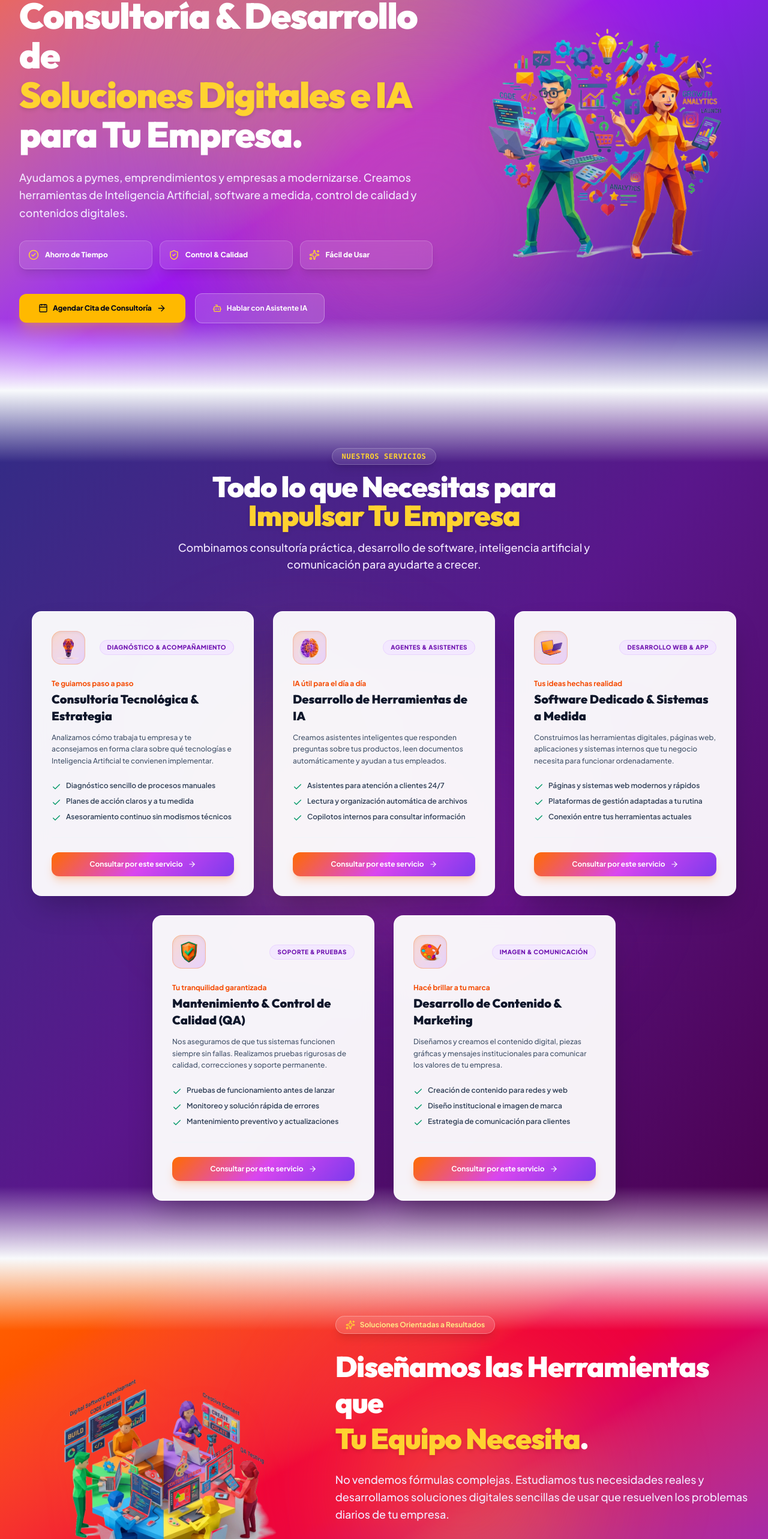
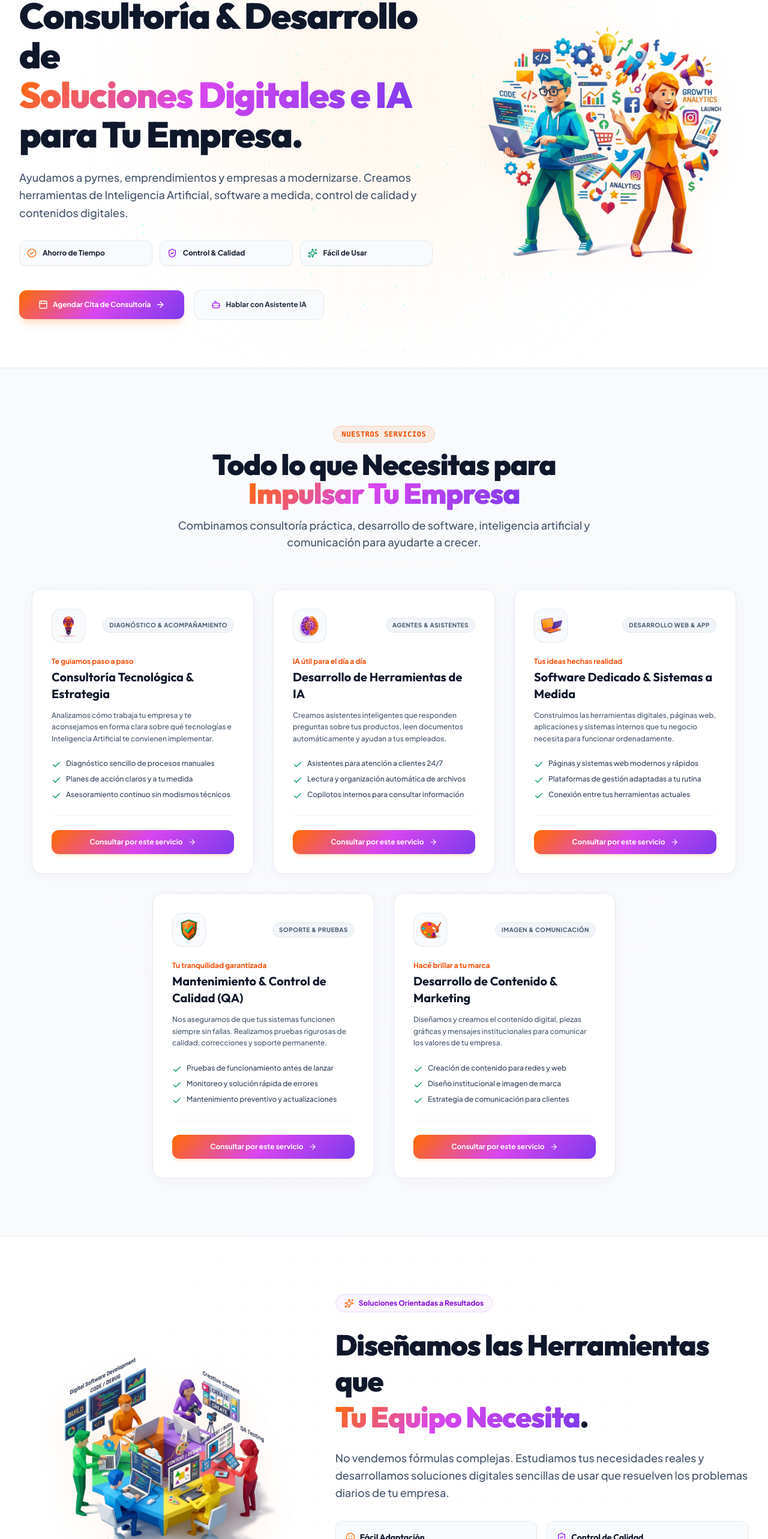
Before and after one commit to iatomica/iatomica, a React (Vite) app: page / in a window 1280 px wide. Shown: the part 189-2755 px from the top of the page at 60% size. Built offline with nearby package versions, Linux system fonts and the light colour scheme.

Commit message:
refactor(ui): balanced layout with pure white image sections and subtle slate/lavender section surfaces

```diff
--- a/src/components/Hero.tsx
+++ b/src/components/Hero.tsx
@@ -8,16 +8,19 @@ interface HeroProps {
   darkMode: boolean;
 }
 
-export const Hero: React.FC<HeroProps> = ({ onOpenBooking, onOpenAiChat }) => {
+export const Hero: React.FC<HeroProps> = ({ onOpenBooking, onOpenAiChat, darkMode }) => {
   return (
-    <section className="relative min-h-[92vh] pt-32 pb-28 flex flex-col justify-center overflow-hidden bg-gradient-to-br from-orange-500 via-purple-600 to-indigo-900 text-white">
+    <section className={`relative min-h-[88vh] pt-32 pb-20 flex flex-col justify-center overflow-hidden transition-colors ${
+      darkMode ? 'bg-slate-950 text-white' : 'bg-white text-slate-900'
+    }`}>
 
-      {/* Background Faded Grid Texture */}
-      <div className="absolute inset-0 bg-grid-faded pointer-events-none opacity-30" />
+      {/* Subtle Faded Grid Background Texture */}
+      <div className="absolute inset-0 bg-grid-faded pointer-events-none opacity-40" />
 
-      {/* Vibrant Ambient Glows */}
-      <div className="absolute top-10 left-1/2 -translate-x-1/2 w-[700px] h-[700px] rounded-full bg-amber-400/30 filter blur-[120px] pointer-events-none" />
-      <div className="absolute bottom-10 right-1/4 w-[500px] h-[500px] rounded-full bg-fuchsia-500/30 filter blur-[100px] pointer-events-none" />
+      {/* Subtle Warm Backdrop Spotlights */}
+      <div className={`absolute top-10 left-1/2 -translate-x-1/2 w-[600px] h-[600px] rounded-full filter blur-[120px] pointer-events-none ${
+        darkMode ? 'bg-purple-900/20 opacity-30' : 'bg-orange-100/60 opacity-60'
+      }`} />
 
       <div className="max-w-7xl mx-auto px-4 sm:px-6 lg:px-8 relative z-10">
         <div className="grid grid-cols-1 lg:grid-cols-12 gap-12 items-center">
@@ -26,36 +29,40 @@ export const Hero: React.FC<HeroProps> = ({ onOpenBooking, onOpenAiChat }) => {
           <div className="lg:col-span-7 space-y-6 text-left">
 
             {/* Friendly Badge */}
-            <div className="inline-flex items-center space-x-2 px-4 py-1.5 rounded-full text-xs font-bold bg-white/15 border border-white/30 text-amber-200 backdrop-blur-md shadow-lg">
-              <HeartHandshake className="w-4 h-4 text-amber-300" />
+            <div className={`inline-flex items-center space-x-2 px-3.5 py-1.5 rounded-full text-xs font-bold border ${
+              darkMode
+                ? 'bg-slate-900 border-slate-800 text-orange-400'
+                : 'bg-orange-50 border-orange-200 text-orange-600'
+            }`}>
+              <HeartHandshake className="w-4 h-4 text-orange-500" />
               <span>Tu Socio Tecnológico de Confianza</span>
             </div>
 
             {/* Main Headline */}
-            <h1 className="text-4xl sm:text-6xl font-black tracking-tight leading-[1.1] text-white">
+            <h1 className={`text-4xl sm:text-6xl font-black tracking-tight leading-[1.1] ${darkMode ? 'text-white' : 'text-slate-900'}`}>
               Consultoría &amp; Desarrollo de <br />
-              <span className="text-amber-300 drop-shadow-md">Soluciones Digitales e IA</span> <br />
+              <span className="text-gradient-brand">Soluciones Digitales e IA</span> <br />
               para Tu Empresa.
             </h1>
 
             {/* Subtitle */}
-            <p className="text-base sm:text-lg max-w-2xl leading-relaxed text-purple-100 font-medium">
+            <p className={`text-base sm:text-lg max-w-2xl leading-relaxed ${darkMode ? 'text-slate-300' : 'text-slate-600 font-medium'}`}>
               Ayudamos a pymes, emprendimientos y empresas a modernizarse. Creamos herramientas de Inteligencia Artificial, software a medida, control de calidad y contenidos digitales.
             </p>
 
             {/* Benefit Pills */}
             <div className="grid grid-cols-1 sm:grid-cols-3 gap-3 pt-2">
-              <div className="p-3.5 rounded-xl bg-white/10 backdrop-blur-md border border-white/20 flex items-center space-x-2.5 shadow-lg">
-                <CheckCircle2 className="w-4.5 h-4.5 text-amber-300 shrink-0" />
-                <span className="text-xs font-extrabold text-white">Ahorro de Tiempo</span>
+              <div className={`p-3 rounded-xl border flex items-center space-x-2.5 ${darkMode ? 'bg-slate-900 border-slate-800' : 'bg-slate-50 border-slate-200/80 shadow-xs'}`}>
+                <CheckCircle2 className="w-4 h-4 text-orange-500 shrink-0" />
+                <span className="text-xs font-bold">Ahorro de Tiempo</span>
               </div>
-              <div className="p-3.5 rounded-xl bg-white/10 backdrop-blur-md border border-white/20 flex items-center space-x-2.5 shadow-lg">
-                <ShieldCheck className="w-4.5 h-4.5 text-amber-300 shrink-0" />
-                <span className="text-xs font-extrabold text-white">Control &amp; Calidad</span>
+              <div className={`p-3 rounded-xl border flex items-center space-x-2.5 ${darkMode ? 'bg-slate-900 border-slate-800' : 'bg-slate-50 border-slate-200/80 shadow-xs'}`}>
+                <ShieldCheck className="w-4 h-4 text-purple-600 shrink-0" />
+                <span className="text-xs font-bold">Control &amp; Calidad</span>
               </div>
-              <div className="p-3.5 rounded-xl bg-white/10 backdrop-blur-md border border-white/20 flex items-center space-x-2.5 shadow-lg">
-                <Sparkles className="w-4.5 h-4.5 text-amber-300 shrink-0" />
-                <span className="text-xs font-extrabold text-white">Fácil de Usar</span>
+              <div className={`p-3 rounded-xl border flex items-center space-x-2.5 ${darkMode ? 'bg-slate-900 border-slate-800' : 'bg-slate-50 border-slate-200/80 shadow-xs'}`}>
+                <Sparkles className="w-4 h-4 text-emerald-600 shrink-0" />
+                <span className="text-xs font-bold">Fácil de Usar</span>
               </div>
             </div>
 
@@ -63,7 +70,7 @@ export const Hero: React.FC<HeroProps> = ({ onOpenBooking, onOpenAiChat }) => {
             <div className="pt-4 flex flex-col sm:flex-row items-center gap-4">
               <button
                 onClick={onOpenBooking}
-                className="w-full sm:w-auto px-8 py-4 rounded-xl bg-amber-400 hover:bg-amber-300 text-slate-950 font-black text-xs shadow-xl shadow-amber-400/30 hover:scale-[1.02] transition-all flex items-center justify-center space-x-2 group"
+                className="w-full sm:w-auto px-8 py-4 rounded-xl gradient-brand text-white font-bold text-xs shadow-lg shadow-orange-500/20 hover:shadow-orange-500/30 hover:scale-[1.01] transition-all flex items-center justify-center space-x-2 group"
               >
                 <Calendar className="w-4 h-4" />
                 <span>Agendar Cita de Consultoría</span>
@@ -72,31 +79,32 @@ export const Hero: React.FC<HeroProps> = ({ onOpenBooking, onOpenAiChat }) => {
 
               <button
                 onClick={onOpenAiChat}
-                className="w-full sm:w-auto px-7 py-4 rounded-xl bg-white/15 hover:bg-white/25 border border-white/30 text-white font-bold text-xs backdrop-blur-md transition-all flex items-center justify-center space-x-2"
+                className={`w-full sm:w-auto px-7 py-4 rounded-xl border font-bold text-xs transition-all flex items-center justify-center space-x-2 ${
+                  darkMode
+                    ? 'bg-slate-900 border-slate-800 text-slate-200 hover:bg-slate-800'
+                    : 'bg-slate-50 border-slate-200 text-slate-800 hover:bg-slate-100'
+                }`}
               >
-                <Bot className="w-4 h-4 text-amber-300" />
+                <Bot className="w-4 h-4 text-purple-600" />
                 <span>Hablar con Asistente IA</span>
               </button>
             </div>
 
           </div>
 
-          {/* Right Column: Floating Artwork */}
+          {/* Right Column: Floating Artwork on Crisp White Background */}
           <div className="lg:col-span-5 relative flex justify-center items-center">
             <div className="relative w-full max-w-md">
               <img
                 src={heroPerson}
                 alt="iAtomica Team Illustration"
-                className="w-full h-auto object-contain artwork-cutout pointer-events-none drop-shadow-2xl"
+                className="w-full h-auto object-contain artwork-cutout pointer-events-none"
               />
             </div>
           </div>
 
         </div>
       </div>
-
-      {/* Fusion Feather Bottom */}
-      <div className="fusion-feather-bottom" />
     </section>
   );
 };
--- a/src/components/ServicesOverview.tsx
+++ b/src/components/ServicesOverview.tsx
@@ -84,29 +84,27 @@ interface ServicesOverviewProps {
   darkMode: boolean;
 }
 
-export const ServicesOverview: React.FC<ServicesOverviewProps> = ({ onOpenBooking }) => {
+export const ServicesOverview: React.FC<ServicesOverviewProps> = ({ onOpenBooking, darkMode }) => {
   return (
-    <section id="servicios" className="py-24 relative overflow-hidden bg-gradient-to-br from-indigo-900 via-purple-900 to-fuchsia-950 text-white">
+    <section id="servicios" className={`py-24 relative transition-colors ${
+      darkMode ? 'bg-slate-900/90 border-y border-slate-800 text-white' : 'bg-slate-50 border-y border-slate-200/80 text-slate-900'
+    }`}>
 
-      {/* Background Faded Grid Texture */}
-      <div className="absolute inset-0 bg-grid-faded pointer-events-none opacity-30" />
-
-      {/* Ambient Glowing Spotlights */}
-      <div className="absolute top-1/3 left-1/4 w-96 h-96 bg-amber-400/20 rounded-full filter blur-[110px] pointer-events-none" />
-      <div className="absolute bottom-1/3 right-1/4 w-96 h-96 bg-fuchsia-500/20 rounded-full filter blur-[110px] pointer-events-none" />
+      {/* Subtle Faded Grid Background Texture */}
+      <div className="absolute inset-0 bg-grid-faded pointer-events-none opacity-40" />
 
       <div className="max-w-7xl mx-auto px-4 sm:px-6 lg:px-8 relative z-10">
 
         {/* Section Header */}
         <div className="text-center max-w-3xl mx-auto mb-16">
-          <span className="text-xs font-mono font-bold uppercase tracking-wider text-amber-300 bg-white/10 px-4 py-1.5 rounded-full border border-white/20 shadow-lg">
+          <span className="text-xs font-mono font-bold uppercase tracking-wider text-orange-600 bg-orange-500/10 px-3.5 py-1.5 rounded-full border border-orange-500/20">
             Nuestros Servicios
           </span>
-          <h2 className="text-3xl sm:text-5xl font-black tracking-tight text-white mt-4">
+          <h2 className={`text-3xl sm:text-5xl font-black tracking-tight mt-4 ${darkMode ? 'text-white' : 'text-slate-900'}`}>
             Todo lo que Necesitas para <br />
-            <span className="text-amber-300 drop-shadow-md">Impulsar Tu Empresa</span>
+            <span className="text-gradient-brand">Impulsar Tu Empresa</span>
           </h2>
-          <p className="mt-4 text-base sm:text-lg text-purple-100 font-medium">
+          <p className={`mt-4 text-base sm:text-lg ${darkMode ? 'text-slate-300' : 'text-slate-600 font-medium'}`}>
             Combinamos consultoría práctica, desarrollo de software, inteligencia artificial y comunicación para ayudarte a crecer.
           </p>
         </div>
@@ -116,25 +114,29 @@ export const ServicesOverview: React.FC<ServicesOverviewProps> = ({ onOpenBookin
           {PILLARS.map((p, idx) => (
             <div
               key={idx}
-              className="w-full md:w-[350px] lg:w-[370px] p-8 rounded-2xl bg-white/95 text-slate-900 backdrop-blur-md border border-white/40 shadow-2xl flex flex-col justify-between group transition-all duration-300 hover:-translate-y-2"
+              className={`w-full md:w-[350px] lg:w-[370px] p-8 rounded-2xl clean-card flex flex-col justify-between group ${
+                darkMode ? 'bg-slate-950 border-slate-800' : 'bg-white border-slate-200 shadow-sm hover:shadow-md'
+              }`}
             >
               <div>
                 {/* 3D Low-Poly Icon Header */}
                 <div className="flex items-center justify-between mb-6">
-                  <div className="w-14 h-14 flex items-center justify-center p-1 rounded-2xl bg-gradient-to-br from-orange-500/20 to-purple-500/20 border border-orange-500/30 shadow-inner">
+                  <div className="w-14 h-14 flex items-center justify-center p-1 rounded-2xl bg-slate-50 border border-slate-200/80 shadow-xs">
                     <img src={p.icon3d} alt={p.title} className="w-12 h-12 object-contain" />
                   </div>
-                  <span className="text-[10px] font-extrabold uppercase tracking-wider px-3 py-1 rounded-full bg-purple-100 text-purple-800 border border-purple-200">
+                  <span className={`text-[10px] font-bold uppercase tracking-wider px-2.5 py-1 rounded-full border ${
+                    darkMode ? 'bg-slate-800 text-slate-300 border-slate-700' : 'bg-slate-100 text-slate-600 border-slate-200'
+                  }`}>
                     {p.badge}
                   </span>
                 </div>
 
                 <span className="text-xs font-bold text-orange-600 block mb-1">{p.tagline}</span>
-                <h3 className="text-xl font-black text-slate-900 mb-3">
+                <h3 className={`text-xl font-bold mb-3 ${darkMode ? 'text-white' : 'text-slate-900'}`}>
                   {p.title}
                 </h3>
 
-                <p className="text-xs leading-relaxed text-slate-600 font-medium mb-6">
+                <p className={`text-xs leading-relaxed mb-6 ${darkMode ? 'text-slate-400' : 'text-slate-600 font-medium'}`}>
                   {p.description}
                 </p>
 
@@ -142,16 +144,16 @@ export const ServicesOverview: React.FC<ServicesOverviewProps> = ({ onOpenBookin
                   {p.points.map((pt, ptIdx) => (
                     <div key={ptIdx} className="flex items-start space-x-2 text-xs">
                       <Check className="w-4 h-4 text-emerald-600 shrink-0 mt-0.5" />
-                      <span className="text-slate-700 font-semibold">{pt}</span>
+                      <span className={darkMode ? 'text-slate-300' : 'text-slate-700 font-medium'}>{pt}</span>
                     </div>
                   ))}
                 </div>
               </div>
 
-              <div className="pt-6 border-t border-slate-100">
+              <div className="pt-6 border-t border-slate-100 dark:border-slate-800">
                 <button
                   onClick={onOpenBooking}
-                  className="w-full py-3 rounded-xl gradient-brand text-white font-bold text-xs shadow-lg shadow-orange-500/25 hover:shadow-orange-500/40 flex items-center justify-center space-x-2 transition-all"
+                  className="w-full py-3 rounded-xl gradient-brand text-white font-bold text-xs shadow-md shadow-orange-500/15 hover:shadow-orange-500/25 flex items-center justify-center space-x-2 transition-all"
                 >
                   <span>Consultar por este servicio</span>
                   <ArrowRight className="w-3.5 h-3.5 group-hover:translate-x-1 transition-transform" />
@@ -162,10 +164,6 @@ export const ServicesOverview: React.FC<ServicesOverviewProps> = ({ onOpenBookin
         </div>
 
       </div>
-
-      {/* Fusion Feathers Top & Bottom */}
-      <div className="fusion-feather-top" />
-      <div className="fusion-feather-bottom" />
     </section>
   );
 };
--- a/src/components/SolutionsShowcase.tsx
+++ b/src/components/SolutionsShowcase.tsx
@@ -7,26 +7,25 @@ interface SolutionsShowcaseProps {
   darkMode: boolean;
 }
 
-export const SolutionsShowcase: React.FC<SolutionsShowcaseProps> = ({ onOpenBooking }) => {
+export const SolutionsShowcase: React.FC<SolutionsShowcaseProps> = ({ onOpenBooking, darkMode }) => {
   return (
-    <section id="soluciones" className="py-24 relative overflow-hidden bg-gradient-to-br from-orange-500 via-rose-600 to-purple-700 text-white">
+    <section id="soluciones" className={`py-24 relative overflow-hidden transition-colors ${
+      darkMode ? 'bg-slate-950 text-white' : 'bg-white text-slate-900'
+    }`}>
 
-      {/* Background Faded Grid Texture */}
+      {/* Subtle Faded Grid Background Texture */}
       <div className="absolute inset-0 bg-grid-faded pointer-events-none opacity-30" />
-
-      {/* Ambient Glowing Spotlights */}
-      <div className="absolute top-1/4 right-1/4 w-96 h-96 rounded-full bg-amber-300/30 filter blur-[110px] pointer-events-none" />
 
       <div className="max-w-7xl mx-auto px-4 sm:px-6 lg:px-8 relative z-10">
         <div className="grid grid-cols-1 lg:grid-cols-12 gap-12 items-center">
 
-          {/* Left Column: Floating Artwork */}
+          {/* Left Column: Floating Artwork on Crisp White Background */}
           <div className="lg:col-span-5 relative flex justify-center order-2 lg:order-1">
             <div className="relative w-full max-w-md">
               <img
                 src={solPerson}
                 alt="iAtomica Collaborative Team"
-                className="w-full h-auto object-contain artwork-cutout pointer-events-none drop-shadow-2xl"
+                className="w-full h-auto object-contain artwork-cutout pointer-events-none"
               />
             </div>
           </div>
@@ -34,37 +33,41 @@ export const SolutionsShowcase: React.FC<SolutionsShowcaseProps> = ({ onOpenBook
           {/* Right Column: Solutions Breakdown */}
           <div className="lg:col-span-7 space-y-6 text-left order-1 lg:order-2">
 
-            <div className="inline-flex items-center space-x-2 px-4 py-1.5 rounded-full text-xs font-bold bg-white/15 border border-white/30 text-amber-200 backdrop-blur-md shadow-lg">
-              <Sparkles className="w-4 h-4 text-amber-300" />
+            <div className={`inline-flex items-center space-x-2 px-3.5 py-1.5 rounded-full text-xs font-bold border ${
+              darkMode
+                ? 'bg-purple-950/40 border-purple-800 text-purple-300'
+                : 'bg-purple-50 border-purple-200 text-purple-700'
+            }`}>
+              <Sparkles className="w-4 h-4 text-orange-500" />
               <span>Soluciones Orientadas a Resultados</span>
             </div>
 
-            <h2 className="text-3xl sm:text-5xl font-black tracking-tight leading-tight text-white">
+            <h2 className={`text-3xl sm:text-5xl font-black tracking-tight leading-tight ${darkMode ? 'text-white' : 'text-slate-900'}`}>
               Diseñamos las Herramientas que <br />
-              <span className="text-amber-300 drop-shadow-md">Tu Equipo Necesita</span>.
+              <span className="text-gradient-brand">Tu Equipo Necesita</span>.
             </h2>
 
-            <p className="text-base sm:text-lg leading-relaxed text-purple-100 font-medium">
+            <p className={`text-base sm:text-lg leading-relaxed ${darkMode ? 'text-slate-300' : 'text-slate-600 font-medium'}`}>
               No vendemos fórmulas complejas. Estudiamos tus necesidades reales y desarrollamos soluciones digitales sencillas de usar que resuelven los problemas diarios de tu empresa.
             </p>
 
             <div className="grid grid-cols-1 sm:grid-cols-2 gap-4 pt-2">
-              <div className="p-4 rounded-xl bg-white/10 backdrop-blur-md border border-white/20 shadow-lg">
-                <h4 className="text-sm font-bold flex items-center gap-2 mb-1 text-white">
-                  <Smile className="w-4 h-4 text-amber-300" />
+              <div className={`p-4 rounded-xl border ${darkMode ? 'bg-slate-900 border-slate-800' : 'bg-slate-50 border-slate-200/80 shadow-xs'}`}>
+                <h4 className="text-sm font-bold flex items-center gap-2 mb-1">
+                  <Smile className="w-4 h-4 text-orange-500" />
                   <span>Fácil Adaptación</span>
                 </h4>
-                <p className="text-xs text-purple-100 font-medium">
+                <p className={`text-xs ${darkMode ? 'text-slate-400' : 'text-slate-600 font-medium'}`}>
                   Creamos interfaces simples para que tu equipo aprenda a usarlas desde el primer día.
                 </p>
               </div>
 
-              <div className="p-4 rounded-xl bg-white/10 backdrop-blur-md border border-white/20 shadow-lg">
-                <h4 className="text-sm font-bold flex items-center gap-2 mb-1 text-white">
-                  <ShieldCheck className="w-4 h-4 text-amber-300" />
+              <div className={`p-4 rounded-xl border ${darkMode ? 'bg-slate-900 border-slate-800' : 'bg-slate-50 border-slate-200/80 shadow-xs'}`}>
+                <h4 className="text-sm font-bold flex items-center gap-2 mb-1">
+                  <ShieldCheck className="w-4 h-4 text-purple-600" />
                   <span>Control de Calidad</span>
                 </h4>
-                <p className="text-xs text-purple-100 font-medium">
+                <p className={`text-xs ${darkMode ? 'text-slate-400' : 'text-slate-600 font-medium'}`}>
                   Probamos minuciosamente cada herramienta para que funcione de forma segura y sin interrupciones.
                 </p>
               </div>
@@ -73,7 +76,7 @@ export const SolutionsShowcase: React.FC<SolutionsShowcaseProps> = ({ onOpenBook
             <div className="pt-4">
               <button
                 onClick={onOpenBooking}
-                className="px-8 py-4 rounded-xl bg-amber-400 hover:bg-amber-300 text-slate-950 font-black text-xs shadow-xl shadow-amber-400/30 transition-all flex items-center space-x-2 group"
+                className="px-8 py-4 rounded-xl gradient-brand text-white font-bold text-xs shadow-lg shadow-orange-500/20 hover:shadow-orange-500/30 transition-all flex items-center space-x-2 group"
               >
                 <span>Plantear una Consulta</span>
                 <ArrowRight className="w-4 h-4 group-hover:translate-x-1 transition-transform" />
@@ -84,10 +87,6 @@ export const SolutionsShowcase: React.FC<SolutionsShowcaseProps> = ({ onOpenBook
 
         </div>
       </div>
-
-      {/* Fusion Feathers Top & Bottom */}
-      <div className="fusion-feather-top" />
-      <div className="fusion-feather-bottom" />
     </section>
   );
 };
```
Also changed, not shown: src/components/BookingContact.tsx (+57 -38 lines), src/components/Methodology.tsx (+19 -22 lines).
